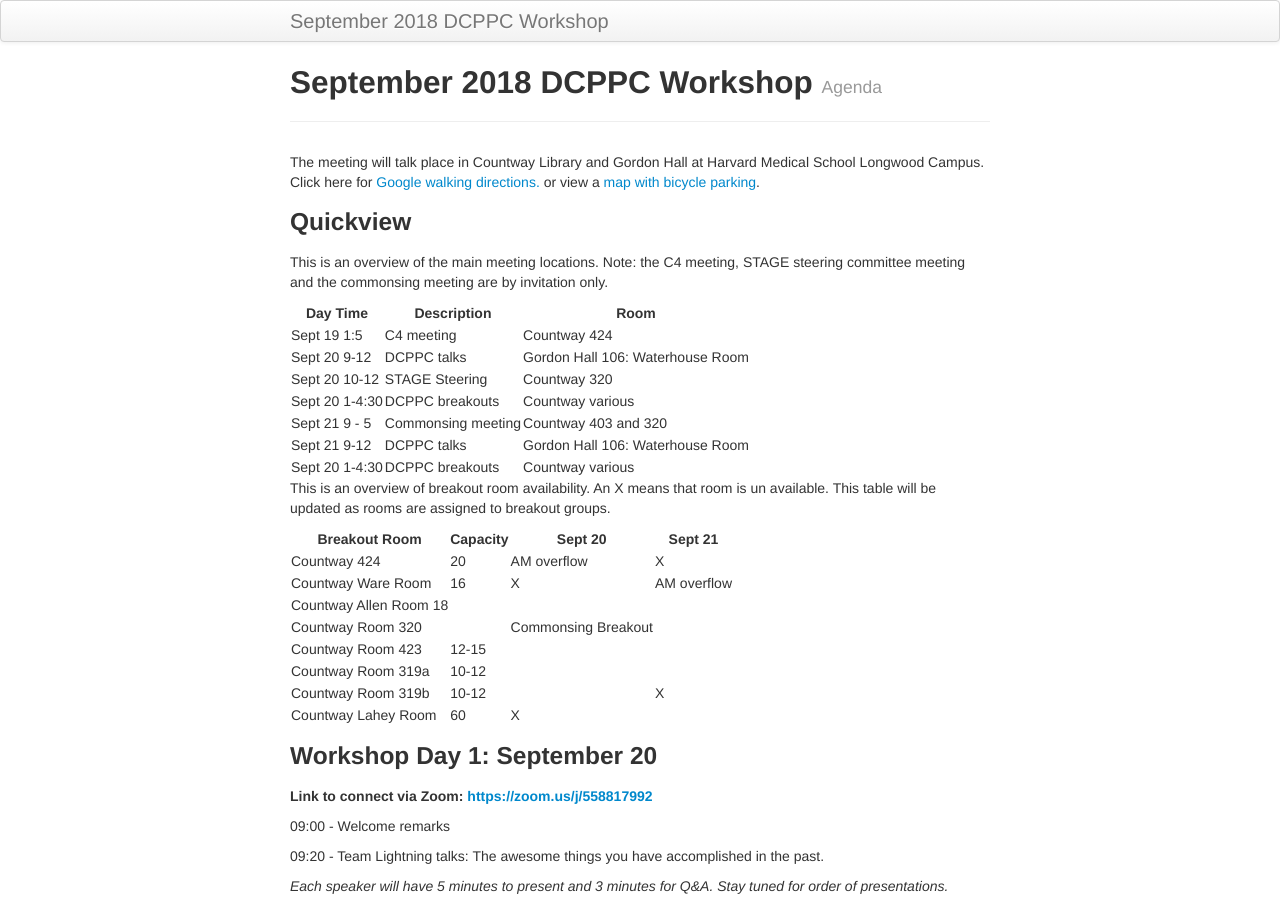
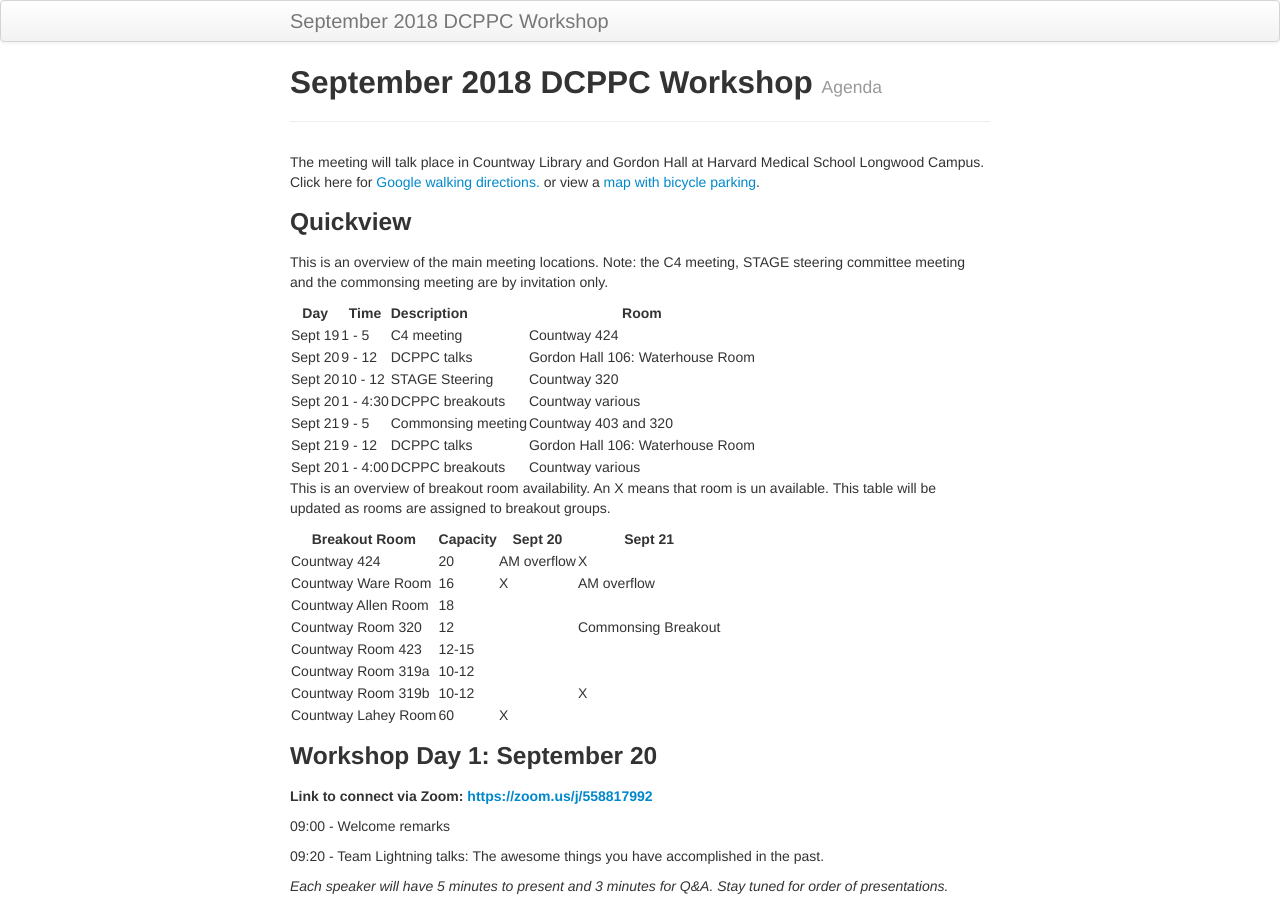
Before and after one commit to dcppc/2018-september-workshop, a Jekyll site: the page built from docs/agenda.md, in a window 1280 px wide and 900 px high. Built offline with Jekyll 4.4.1, drawn with Linux system fonts in a browser that asks for light colours.

Commit message:
typo and formatting

```diff
--- a/docs/agenda.md
+++ b/docs/agenda.md
@@ -10,15 +10,15 @@ The meeting will talk place in Countway Library and Gordon Hall at Harvard Medic
 
 This is an overview of the main meeting locations. Note: the C4 meeting, STAGE steering committee meeting and the commonsing meeting are by invitation only.
 
-Day Time | Description | Room
---- | --- | ---
-Sept 19 1:5 | C4 meeting  | Countway 424
-Sept 20 9-12 | DCPPC talks | Gordon Hall 106: Waterhouse Room
-Sept 20 10-12 | STAGE Steering | Countway 320
-Sept 20 1-4:30 | DCPPC breakouts |  Countway various
-Sept 21 9 - 5 | Commonsing meeting | Countway 403 and 320
-Sept 21 9-12 | DCPPC talks | Gordon Hall 106: Waterhouse Room
-Sept 20 1-4:30 | DCPPC breakouts |  Countway various
+Day | Time | Description | Room
+--- | --- |:--- | ---
+Sept 19 | 1 - 5 | C4 meeting  | Countway 424
+Sept 20 | 9 - 12 | DCPPC talks | Gordon Hall 106: Waterhouse Room
+Sept 20 | 10 - 12 | STAGE Steering | Countway 320
+Sept 20 | 1 - 4:30 | DCPPC breakouts |  Countway various
+Sept 21 | 9 - 5 | Commonsing meeting | Countway 403 and 320
+Sept 21 | 9 - 12 | DCPPC talks | Gordon Hall 106: Waterhouse Room
+Sept 20 | 1 - 4:00 | DCPPC breakouts |  Countway various
 
 This is an overview of breakout room availability. An X means that room is un available. This table will be updated as rooms are assigned to breakout groups.
 
@@ -26,13 +26,12 @@ Breakout Room | Capacity | Sept 20 | Sept 21
 --- | --- | --- | ---
 Countway 424 | 20 | AM overflow | X
 Countway Ware Room | 16 | X | AM overflow
-Countway Allen Room 18 | | |
-Countway Room 320 | | Commonsing Breakout|
+Countway Allen Room | 18 | |
+Countway Room 320| 12 | | Commonsing Breakout
 Countway Room 423 | 12-15 | |
 Countway Room 319a | 10-12 | |
 Countway Room 319b | 10-12 | | X
 Countway Lahey Room | 60 | X |
-
 
 
 ### Workshop Day 1: September 20
```
